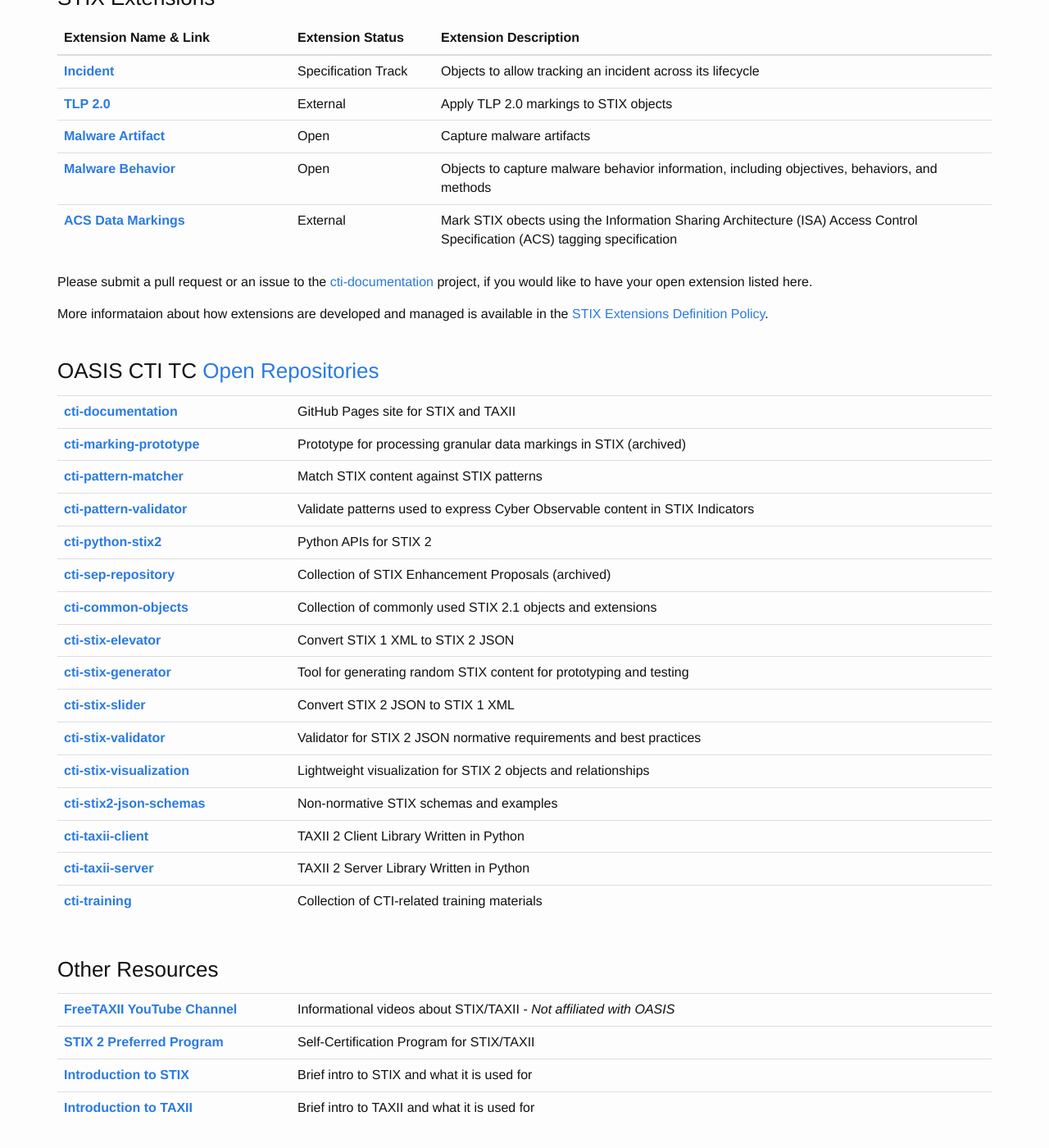
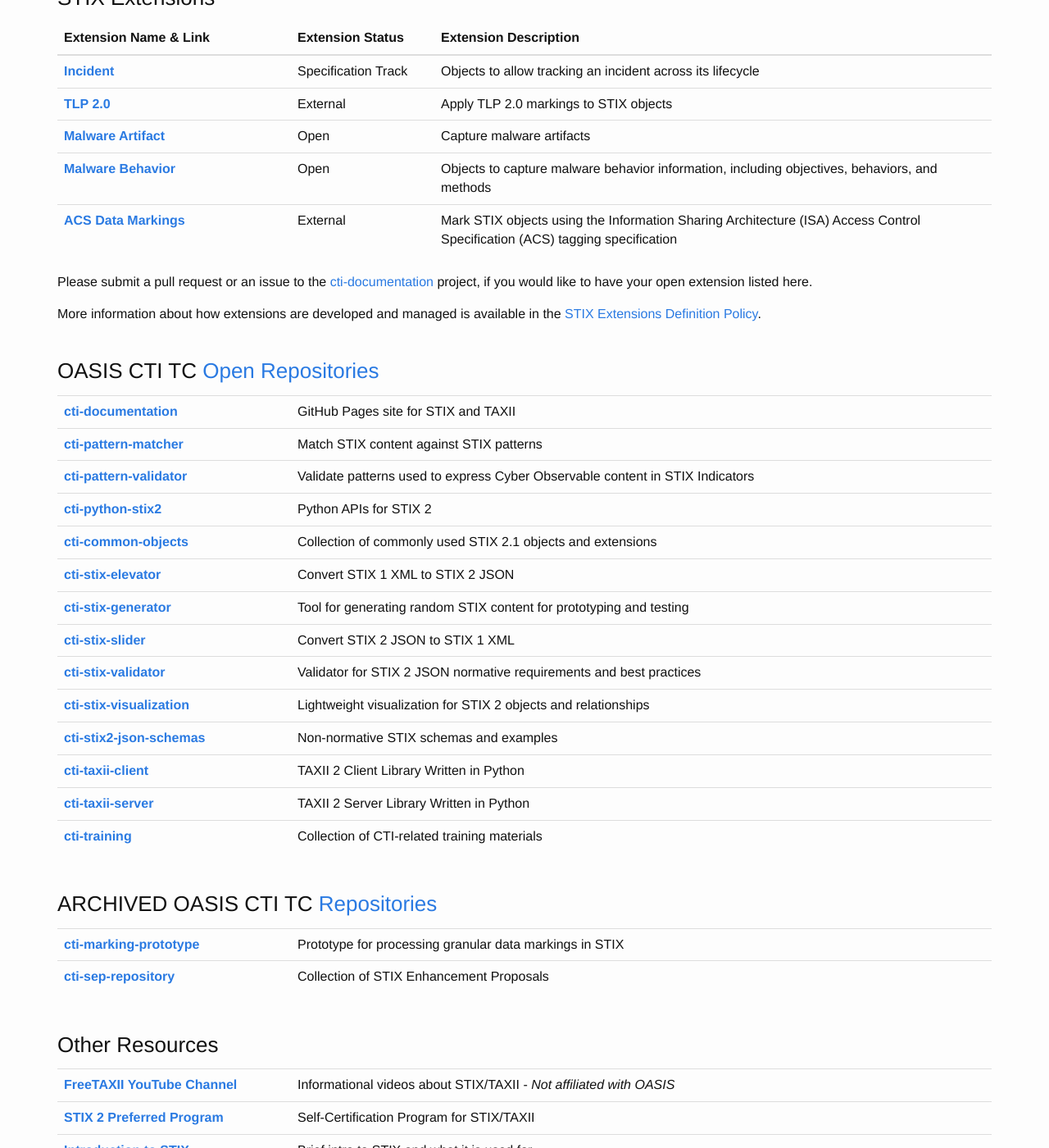
Before and after one commit to oasis-open/cti-documentation, a Jekyll site: the page built from resources.md, in a window 1280 px wide and 1400 px high, scrolled down 1079 px. Shown: the whole window at 82% size. Built offline with Jekyll 4.4.1, drawn with Linux system fonts in a browser that asks for light colours.

Commit message:
fix typos, move archived repos to separate table

```diff
--- a/resources.md
+++ b/resources.md
@@ -85,11 +85,11 @@
 | [**TLP 2.0**](https://github.com/oasis-open/cti-stix-common-objects/tree/main/extension-definition-specifications/tlp-2.0){: target="_blank"} | External | Apply TLP 2.0 markings to STIX objects |
 | [**Malware Artifact**](https://github.com/oasis-open/cti-stix-common-objects/tree/main/extension-definition-specifications/malware-artifact){: target="_blank"} | Open | Capture malware artifacts |
 | [**Malware Behavior**](https://github.com/oasis-open/cti-stix-common-objects/tree/main/extension-definition-specifications/malware-behavior){: target="_blank"} | Open | Objects to capture malware behavior information, including objectives, behaviors, and methods |
-| [**ACS Data Markings**](https://github.com/oasis-open/cti-stix-common-objects/tree/main/extension-definition-specifications/acs-data-markings){: target="_blank"} | External | Mark STIX obects using the Information Sharing Architecture (ISA) Access Control Specification (ACS) tagging specification |
+| [**ACS Data Markings**](https://github.com/oasis-open/cti-stix-common-objects/tree/main/extension-definition-specifications/acs-data-markings){: target="_blank"} | External | Mark STIX objects using the Information Sharing Architecture (ISA) Access Control Specification (ACS) tagging specification |
 
 Please submit a pull request or an issue to the [cti-documentation](https://github.com/oasis-open/cti-documentation){: target="_blank"} project, if you would like to have your open extension listed here.
 
-More informataion about how extensions are developed and managed is available in the [STIX Extensions Definition Policy](https://www.oasis-open.org/committees/document.php?document_id=69806&wg_abbrev=cti).
+More information about how extensions are developed and managed is available in the [STIX Extensions Definition Policy](https://www.oasis-open.org/committees/document.php?document_id=69806&wg_abbrev=cti).
 
 
 ### OASIS CTI TC [Open Repositories](https://www.oasis-open.org/resources/open-repositories/){: target="_blank"}
@@ -97,11 +97,9 @@
 {: .table .table-hover .table-example .table-desc .table-col1-width}
 | :------: | ----------- |
 | [**cti-documentation**](https://github.com/oasis-open/cti-documentation){: target="_blank"} | GitHub Pages site for STIX and TAXII |
-| [**cti-marking-prototype**](https://github.com/oasis-open/cti-marking-prototype){: target="_blank"} | Prototype for processing granular data markings in STIX (archived) |
 | [**cti-pattern-matcher**](https://github.com/oasis-open/cti-pattern-matcher){: target="_blank"} | Match STIX content against STIX patterns |
 | [**cti-pattern-validator**](https://github.com/oasis-open/cti-pattern-validator){: target="_blank"} | Validate patterns used to express Cyber Observable content in STIX Indicators |
 | [**cti-python-stix2**](https://github.com/oasis-open/cti-python-stix2){: target="_blank"} | Python APIs for STIX 2 |
-| [**cti-sep-repository**](https://github.com/oasis-open/cti-sep-repository){: target="_blank"} | Collection of STIX Enhancement Proposals (archived) |
 | [**cti-common-objects**](https://github.com/oasis-open/cti-stix-common-objects){: target="_blank"} | Collection of commonly used STIX 2.1 objects and extensions |
 | [**cti-stix-elevator**](https://github.com/oasis-open/cti-stix-elevator){: target="_blank"} | Convert STIX 1 XML to STIX 2 JSON |
 | [**cti-stix-generator**](https://github.com/oasis-open/cti-stix-generator){: target="_blank"} | Tool for generating random STIX content for prototyping and testing |
@@ -113,6 +111,13 @@
 | [**cti-taxii-server**](https://github.com/oasis-open/cti-taxii-server){: target="_blank"} | TAXII 2 Server Library Written in Python |
 | [**cti-training**](https://github.com/oasis-open/cti-training){: target="_blank"} | Collection of CTI-related training materials |
 
+### ARCHIVED OASIS CTI TC [Repositories](https://www.oasis-open.org/resources/open-repositories/){: target="_blank"}
+
+{: .table .table-hover .table-example .table-desc .table-col1-width}
+| :------: | ----------- |
+| [**cti-marking-prototype**](https://github.com/oasis-open/cti-marking-prototype){: target="_blank"} | Prototype for processing granular data markings in STIX |
+| [**cti-sep-repository**](https://github.com/oasis-open/cti-sep-repository){: target="_blank"} | Collection of STIX Enhancement Proposals |
+
 ### Other Resources
 
 {: .table .table-hover .table-example .table-desc .table-col1-width}
```
